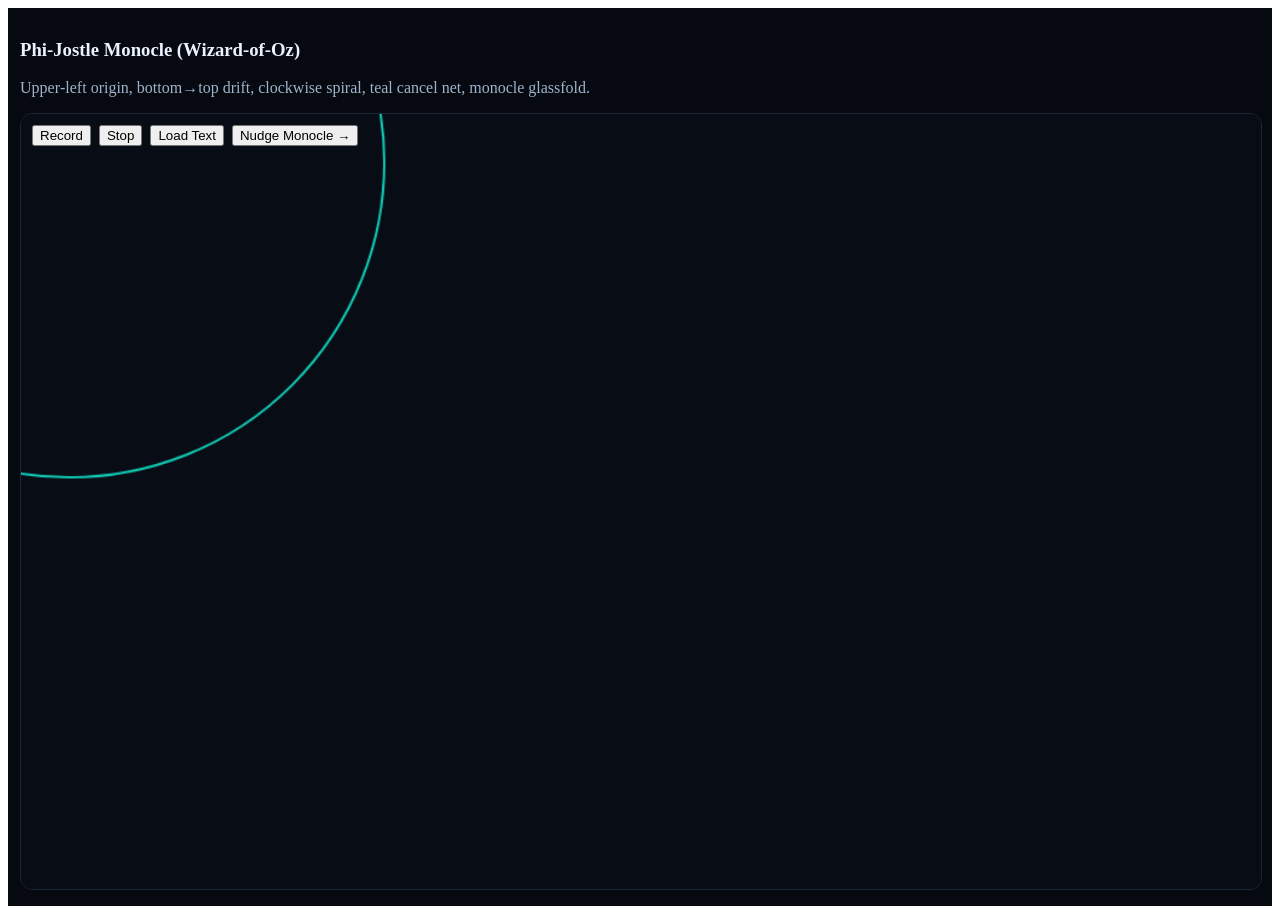
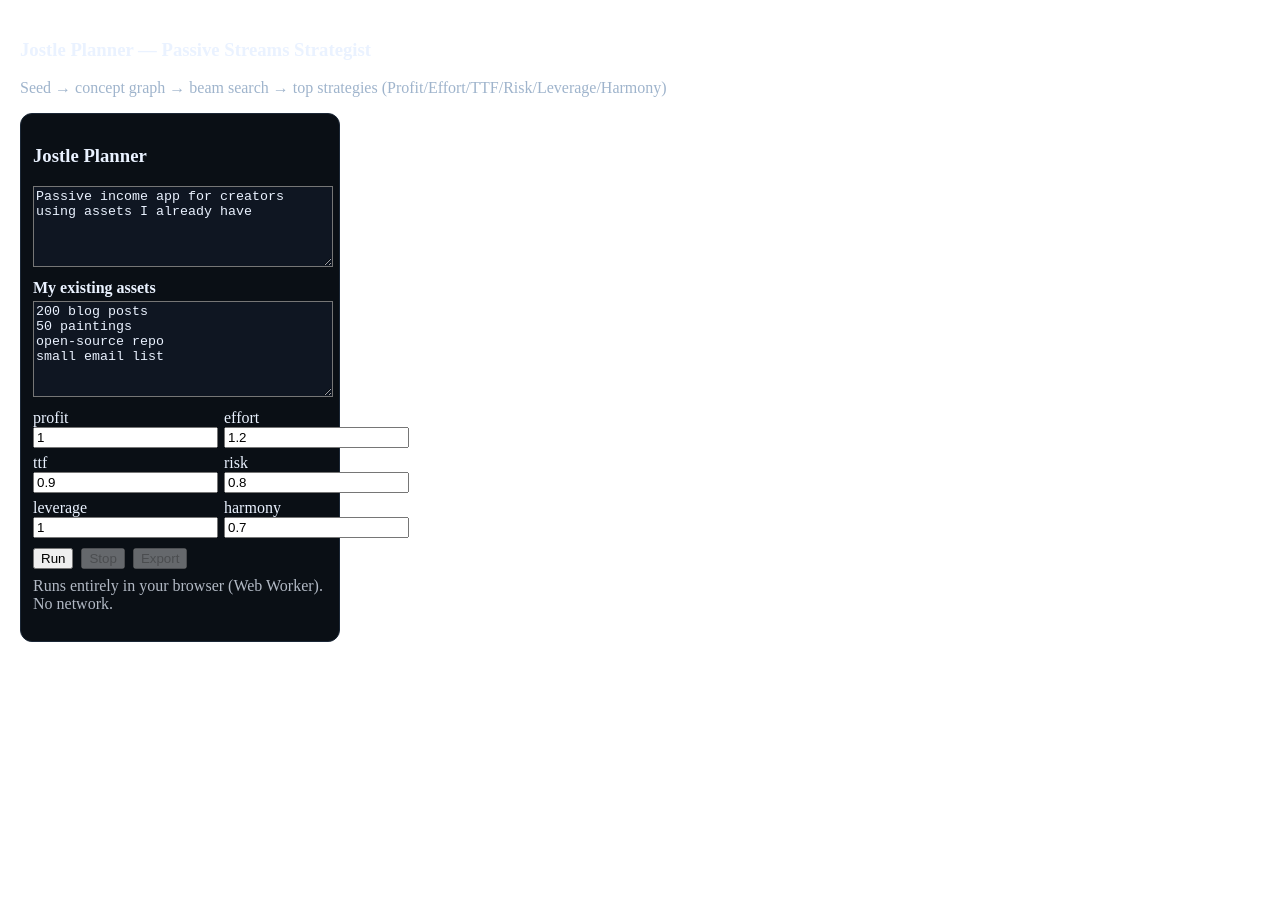
Before and after one commit to nuzer05ive/SP1RL_O-S, a React app in the folder webapp_vr/: page / in a window 1280 px wide. After the commit the page ends 800 px from the top, so only its background shows below. Built offline with nearby package versions, Linux system fonts and the light colour scheme.

Commit message:
feat: add client-side strategy planner

```diff
--- a/webapp_vr/src/App.tsx
+++ b/webapp_vr/src/App.tsx
@@ -1,9 +1,3 @@
 import React from "react";
-import PhiMonocleRoute from "./routes/PhiMonocleRoute";
-export default function App(){
-  return (
-    <div style={{width:"100%",height:"100%",background:"#060a10"}}>
-      <PhiMonocleRoute/>
-    </div>
-  );
-}
+import StrategyRoute from "./routes/StrategyRoute";
+export default function App(){ return <StrategyRoute/>; }
--- /dev/null
+++ b/webapp_vr/src/components/StrategyBoard.tsx
@@ -0,0 +1,98 @@
+import React, { useEffect, useRef, useState } from "react";
+import type { Weights } from "../strategy/Scoring";
+import workerUrl from "../strategy/worker/OptimizerWorker.ts?worker&url";
+
+type Best = { plan: any; total: number };
+const DEF_W: Weights = { profit:1.0, effort:1.2, ttf:0.9, risk:0.8, leverage:1.0, harmony:0.7 };
+
+export default function StrategyBoard(){
+  const [seed, setSeed] = useState("Passive income app for creators using assets I already have");
+  const [assets, setAssets] = useState("200 blog posts\n50 paintings\nopen-source repo\nsmall email list");
+  const [w, setW] = useState<Weights>(DEF_W);
+  const [best, setBest] = useState<Best[]>([]);
+  const [running, setRunning] = useState(false);
+  const wkRef = useRef<Worker|null>(null);
+
+  const run = ()=>{
+    if (running) return;
+    const wk = new Worker(workerUrl, { type:"module" });
+    wkRef.current = wk;
+    setRunning(true); setBest([]);
+    wk.onmessage = (e:any)=>{
+      if (e.data.type === "progress") setBest(e.data.best);
+      if (e.data.type === "done"){ setBest(e.data.best); setRunning(false); wk.terminate(); }
+    };
+    wk.postMessage({
+      seed, weights:w,
+      assets: assets.split(/\n+/).filter(Boolean),
+      beam: 14, iters: 60, maxPlans: 8
+    });
+  };
+  const stop = ()=>{ wkRef.current?.terminate(); setRunning(false); };
+
+  const exportMd = ()=>{
+    const lines:string[] = [];
+    lines.push(`# Jostle Planner — Top Strategies`);
+    best.forEach((b,i)=>{
+      const p = b.plan;
+      lines.push(`\n## ${i+1}. ${p.title}  \n**Score:** ${(b.total*100).toFixed(1)}%  \n${p.summary}`);
+      lines.push(`\n**Channels:** ${p.channels.join(", ")}`);
+      lines.push(`\n**Reuse:** ${p.reuse.join(", ")}`);
+      lines.push(`\n**Estimates:** revenue~$${Math.round(p.est.revenue)} · hours~${Math.round(p.est.hours)} · TTF~${Math.round(p.est.ttfDays)}d · risk~${p.est.risk.toFixed(2)}`);
+      lines.push(`\n**Steps:**\n${p.steps.map((s:string,i:number)=>`  ${i+1}. ${s}`).join("\n")}`);
+    });
+    const blob = new Blob([lines.join("\n")], {type:"text/markdown"});
+    const a = document.createElement("a");
+    a.href = URL.createObjectURL(blob);
+    a.download = "jostle_planner_strategies.md";
+    a.click();
+  };
+
+  const W = (k:keyof Weights)=>(
+    <div><label>{k} <input type="number" step="0.1" value={(w as any)[k]}
+      onChange={e=>setW({...w, [k]: +e.target.value || 0})}/></label></div>
+  );
+
+  return (
+    <div style={{display:"grid", gridTemplateColumns:"320px 1fr", gap:12}}>
+      <div style={{background:"#0a0f15", color:"#eaf2ff", border:"1px solid #1b2736", borderRadius:12, padding:12}}>
+        <h3>Jostle Planner</h3>
+        <textarea value={seed} onChange={e=>setSeed(e.target.value)} rows={5} style={{width:"100%", background:"#0f1622", color:"#eaf2ff"}} />
+        <div style={{marginTop:8}}>
+          <div style={{fontWeight:600, marginBottom:4}}>My existing assets</div>
+          <textarea value={assets} onChange={e=>setAssets(e.target.value)} rows={6} style={{width:"100%", background:"#0f1622", color:"#eaf2ff"}} />
+        </div>
+        <div style={{display:"grid", gridTemplateColumns:"1fr 1fr", gap:6, marginTop:8}}>
+          {W("profit")}{W("effort")}{W("ttf")}{W("risk")}{W("leverage")}{W("harmony")}
+        </div>
+        <div style={{display:"flex", gap:8, marginTop:10}}>
+          <button onClick={run} disabled={running}>Run</button>
+          <button onClick={stop} disabled={!running}>Stop</button>
+          <button onClick={exportMd} disabled={!best.length}>Export</button>
+        </div>
+        <p style={{opacity:.75, marginTop:8}}>Runs entirely in your browser (Web Worker). No network.</p>
+      </div>
+      <div>
+        {best.map((b,i)=> <PlanCard key={i} rank={i+1} total={b.total} plan={b.plan}/>)}
+      </div>
+    </div>
+  );
+}
+
+function PlanCard({rank,total,plan}:{rank:number; total:number; plan:any}){
+  return (
+    <div style={{background:"#0d141e", color:"#eaf2ff", border:"1px solid #1b2736", borderRadius:12, padding:12, marginBottom:10}}>
+      <div style={{display:"flex", justifyContent:"space-between", alignItems:"baseline"}}>
+        <h4 style={{margin:0}}>{rank}. {plan.title}</h4>
+        <div style={{opacity:.9}}>Score {(total*100).toFixed(1)}%</div>
+      </div>
+      <div style={{opacity:.85, marginTop:4}}>{plan.summary}</div>
+      <div style={{marginTop:8}}><b>Channels:</b> {plan.channels.join(", ")}</div>
+      <div style={{marginTop:4}}><b>Reuse:</b> {plan.reuse.join(", ")}</div>
+      <div style={{marginTop:4}}><b>Est:</b> ${Math.round(plan.est.revenue)} · {Math.round(plan.est.hours)}h · {Math.round(plan.est.ttfDays)}d · risk {plan.est.risk.toFixed(2)}</div>
+      <ol style={{marginTop:8}}>
+        {plan.steps.map((s:string,idx:number)=><li key={idx}>{s}</li>)}
+      </ol>
+    </div>
+  );
+}
--- /dev/null
+++ b/webapp_vr/src/routes/StrategyRoute.tsx
@@ -0,0 +1,11 @@
+import React from "react";
+import StrategyBoard from "../components/StrategyBoard";
+export default function StrategyRoute(){
+  return (
+    <div style={{padding:12}}>
+      <h3 style={{color:"#eaf2ff"}}>Jostle Planner — Passive Streams Strategist</h3>
+      <p style={{color:"#9fb4cc"}}>Seed → concept graph → beam search → top strategies (Profit/Effort/TTF/Risk/Leverage/Harmony)</p>
+      <StrategyBoard/>
+    </div>
+  );
+}
--- /dev/null
+++ b/webapp_vr/src/strategy/Scoring.ts
@@ -0,0 +1,37 @@
+// Multi-objective scoring (all 0..1 where higher is better, except risk)
+export type Weights = {
+  profit:number; effort:number; ttf:number; risk:number; leverage:number; harmony:number;
+};
+export type Scores = {
+  profit:number; effort:number; ttf:number; risk:number; leverage:number; harmony:number;
+};
+export type Plan = {
+  id:string; title:string; summary:string;
+  steps:string[]; channels:string[]; reuse:string[];
+  est:{ revenue:number; hours:number; ttfDays:number; risk:number };
+  features:number[];           // embedding-ish vector
+  notes?:string;
+};
+export function normalize(v:number, lo:number, hi:number){ return Math.max(0, Math.min(1, (v-lo)/(hi-lo+1e-9))); }
+
+export function scorePlan(p:Plan, w:Weights): {scores:Scores; total:number} {
+  const profit   = normalize(p.est.revenue,  100, 50000);          // tune windows
+  const effort   = 1 - normalize(p.est.hours, 4, 400);
+  const ttf      = 1 - normalize(p.est.ttfDays, 1, 180);
+  const risk     = 1 - Math.max(0, Math.min(1, p.est.risk));       // risk lower is better
+  const leverage = Math.min(1, p.reuse.length / 8);                 // more reuse → higher leverage
+  const harmony  = estimateHarmony(p);                              // TEAL-ish proxy 0..1
+  const scores:Scores = { profit, effort, ttf, risk, leverage, harmony };
+  const total = (w.profit*profit + w.effort*effort + w.ttf*ttf + w.risk*risk + w.leverage*leverage + w.harmony*harmony) /
+                (w.profit + w.effort + w.ttf + w.risk + w.leverage + w.harmony + 1e-9);
+  return { scores, total };
+}
+
+// Cheap proxy for harmony: balanced channels + modest step fan-out + diversified reuse
+function estimateHarmony(p:Plan): number {
+  const ch = new Set(p.channels.map(s => s.split(":")[0]));
+  const balance = Math.min(1, ch.size/4);
+  const stepPenalty = Math.max(0, 1 - (Math.max(0, p.steps.length - 7)/7));
+  const reuseSpread = Math.min(1, p.reuse.length/6);
+  return 0.4*balance + 0.35*stepPenalty + 0.25*reuseSpread;
+}
--- /dev/null
+++ b/webapp_vr/src/strategy/TextFeatures.ts
@@ -0,0 +1,34 @@
+// Lightweight tokenizer + co-occur graph + hashed n-gram features (no heavy deps)
+export function tokenize(s:string){ return (s.toLowerCase().match(/[a-z0-9'\-]+/g)||[]).slice(0,256); }
+export function ngrams(tokens:string[], n=3){
+  const grams:string[] = [];
+  for (let i=0;i<tokens.length;i++){
+    for (let k=1;k<=n;k++){
+      const t = tokens.slice(i,i+k).join(" ");
+      if (t) grams.push(t);
+    }
+  }
+  return grams;
+}
+export function hashVec(grams:string[], dim=64){
+  const v=new Array(dim).fill(0);
+  for (const g of grams){
+    let h=2166136261;
+    for (let i=0;i<g.length;i++){ h ^= g.charCodeAt(i); h += (h<<1)+(h<<4)+(h<<7)+(h<<8)+(h<<24); }
+    const idx = Math.abs(h|0) % dim;
+    v[idx] += 1;
+  }
+  const norm = Math.sqrt(v.reduce((a,c)=>a+c*c,0))||1;
+  return v.map(x=>x/norm);
+}
+export function cosine(a:number[], b:number[]){ let s=0; for (let i=0;i<a.length;i++) s+=a[i]*b[i]; return s; }
+export function cooccur(tokens:string[], window=3){
+  const edges = new Map<string, number>();
+  for (let i=0;i<tokens.length;i++){
+    for (let j=i+1;j<Math.min(tokens.length, i+1+window); j++){
+      const key = tokens[i] < tokens[j] ? tokens[i]+"|"+tokens[j] : tokens[j]+"|"+tokens[i];
+      edges.set(key, (edges.get(key)||0)+1);
+    }
+  }
+  return edges;
+}
--- /dev/null
+++ b/webapp_vr/src/strategy/worker/OptimizerWorker.ts
@@ -0,0 +1,95 @@
+import { tokenize, ngrams, hashVec, cosine } from "../TextFeatures";
+import { scorePlan, type Weights, type Plan } from "../Scoring";
+
+export type WorkMsg = { seed:string; weights:Weights; assets:string[]; beam:number; iters:number; maxPlans:number };
+export type ResMsg  = { type:"progress"|"done"; best: {plan:Plan; total:number}[] };
+
+function makeSeeds(seed:string, assets:string[]): Plan[] {
+  const tok = tokenize(seed);
+  const grams = ngrams(tok, 3);
+  const base = hashVec(grams, 64);
+  const channels = ["content:yt","content:shorts","app:ios","app:web","course:gumroad","licensing:api","affiliate:blog","print:on-demand"];
+  const reuse = assets.slice(0, 8);
+  const variants: Plan[] = [];
+  for (let i=0;i<8;i++){
+    const steps = [
+      "Validate demand with 3 micro-posts",
+      "Ship MVP landing (Netlify)",
+      "Automate capture + email",
+      "Repurpose into 4 channels",
+      "Price test 3 tiers",
+      "Spin royalty hooks"
+    ];
+    variants.push({
+      id: "seed-"+i,
+      title: "Seeded Strategy "+(i+1),
+      summary: "Combine MVP + content flywheel + light automation",
+      steps,
+      channels: channels.slice(0, 3 + (i%4)),
+      reuse,
+      est: { revenue: 5000 + i*1500, hours: 60 + i*20, ttfDays: 21 - i*2, risk: 0.35 + 0.05*i },
+      features: base.map((v,idx)=> v * (1 + 0.01*(i-4) * Math.cos(idx)))
+    });
+  }
+  return variants;
+}
+
+function neighbor(p:Plan, seedVec:number[]): Plan {
+  const pick = Math.random();
+  const clone = JSON.parse(JSON.stringify(p)) as Plan;
+  if (pick < 0.33) {
+    // tweak channels
+    const all = ["content:yt","content:shorts","newsletter","app:ios","app:web","course:gumroad","licensing:api","affiliate:blog","ugc:tiktok"];
+    if (Math.random()<0.5 && clone.channels.length>2) clone.channels.pop();
+    else if (clone.channels.length<6) clone.channels.push(all[Math.floor(Math.random()*all.length)]);
+  } else if (pick < 0.66) {
+    // tweak steps
+    if (Math.random()<0.5 && clone.steps.length>4) clone.steps.pop();
+    else clone.steps.push("Automate fulfillment / Zapier pass");
+  } else {
+    // tweak estimates
+    clone.est.revenue *= (0.9 + 0.25*Math.random());
+    clone.est.hours   *= (0.8 + 0.25*Math.random());
+    clone.est.ttfDays *= (0.8 + 0.25*Math.random());
+    clone.est.risk    = Math.min(1, Math.max(0, clone.est.risk + (Math.random()-0.5)*0.2));
+  }
+  // slight drift of features toward seedVec
+  clone.features = clone.features.map((v,i)=> v*0.98 + seedVec[i]*0.02);
+  return clone;
+}
+
+self.onmessage = (e:MessageEvent<WorkMsg>)=>{
+  const { seed, weights, assets, beam, iters, maxPlans } = e.data;
+  const tok = tokenize(seed);
+  const grams = ngrams(tok, 3);
+  const seedVec = hashVec(grams, 64);
+
+  let pool:Plan[] = makeSeeds(seed, assets);
+  let scored = pool.map(p => ({ plan:p, ...scorePlan(p, weights) }));
+  scored.sort((a,b)=> b.total - a.total);
+  let best = scored.slice(0, Math.min(beam, scored.length));
+
+  for (let t=0; t<iters; t++){
+    const candidates:Plan[] = [];
+    for (const b of best){
+      for (let k=0;k<4;k++){ candidates.push(neighbor(b.plan, seedVec)); }
+    }
+    const resc = candidates.map(p => ({ plan:p, ...scorePlan(p, weights) }));
+    const merged = [...best, ...resc];
+    merged.sort((a,b)=> b.total - a.total);
+    // de-dup similar plans by cosine features
+    const pruned: typeof merged = [];
+    for (const m of merged){
+      let keep = true;
+      for (const q of pruned){
+        const sim = cosine(m.plan.features, q.plan.features);
+        if (sim > 0.97){ keep = false; break; }
+      }
+      if (keep) pruned.push(m);
+      if (pruned.length >= beam) break;
+    }
+    best = pruned;
+    if (t % 5 === 0) (self as any).postMessage({ type:"progress", best: best.slice(0, Math.min(maxPlans, best.length)) });
+  }
+  (self as any).postMessage({ type:"done", best: best.slice(0, Math.min(maxPlans, best.length)) });
+};
```
Also changed, not shown: webapp_vr/src/docs/README_STRATEGY.md (added).
